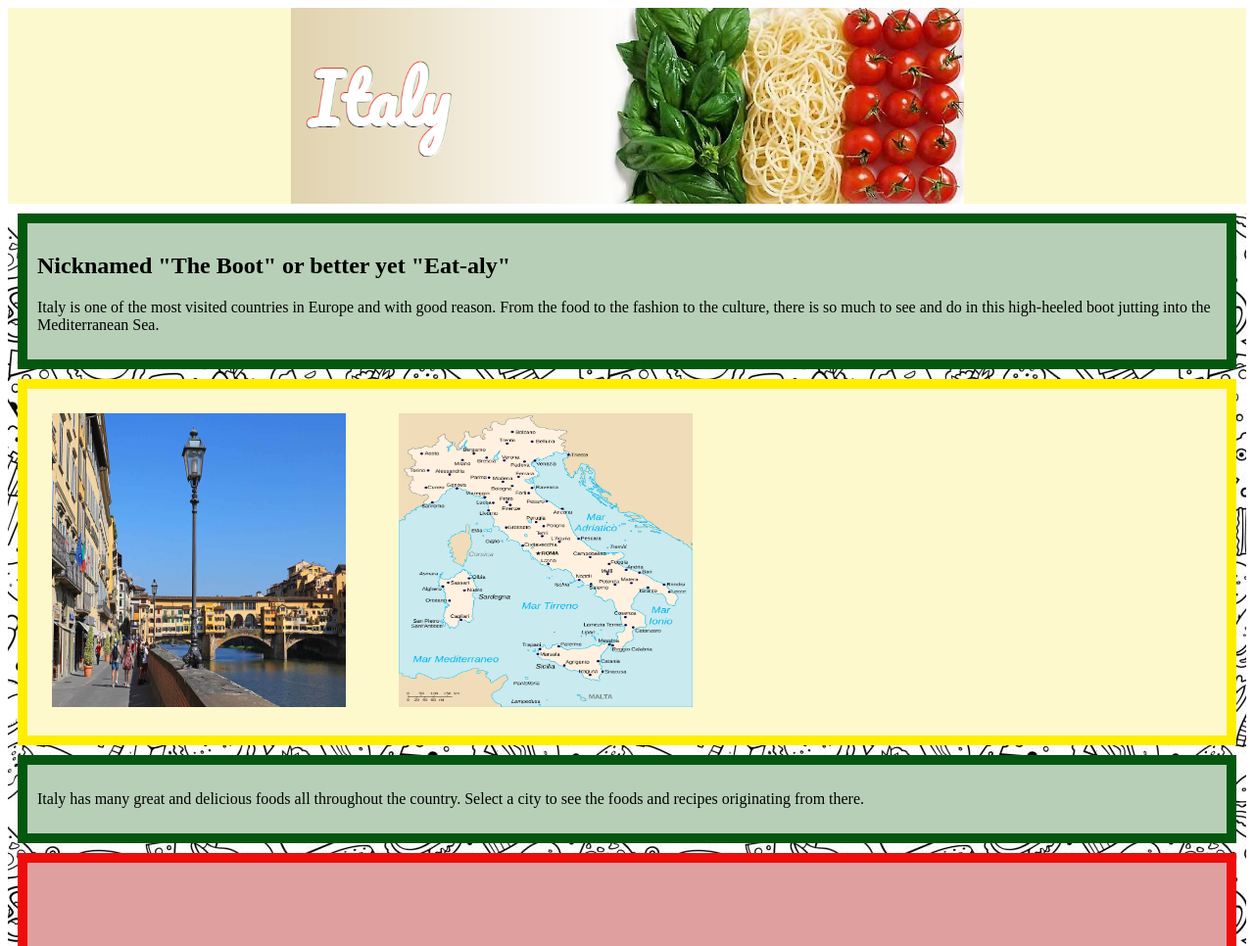
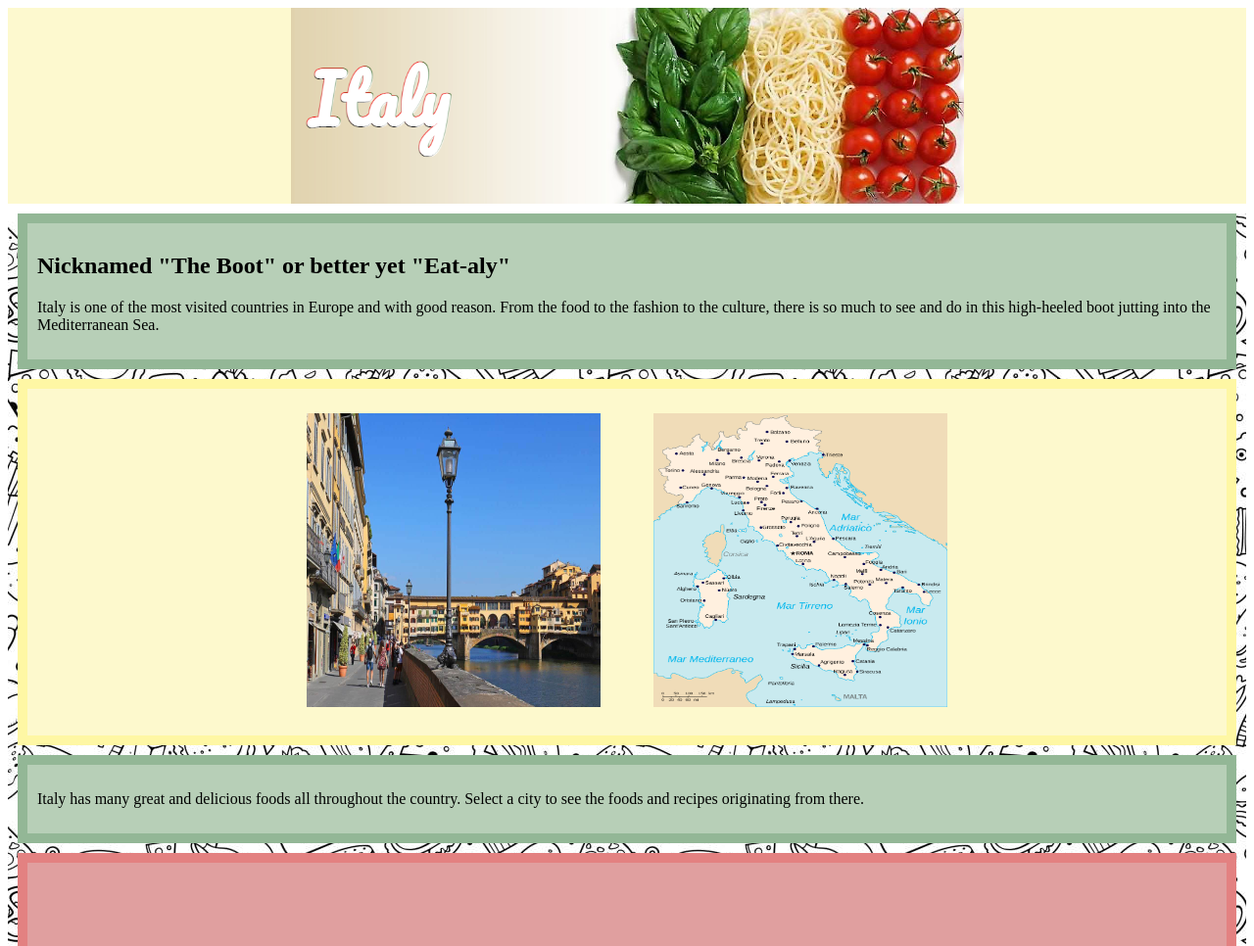
Before and after one commit to Mibo0419/Taste-the-World-Recipes, a plain HTML site: page Countries/Italy.html in a window 1280 px wide. Shown: the top 966 px of the page at 98% size. Drawn offline with Linux system fonts and the light colour scheme.

Commit message:
possible final version of italy.html

```diff
--- a/style_italy.css
+++ b/style_italy.css
@@ -3,29 +3,30 @@ main{
     background-image: url("Images/Background.jpg");
 }
 
+
 /* testing borders */
 
 main > section.intro-section{
     background-color: rgb(183, 207, 183);
-    border: 10px solid rgb(4, 87, 15);
+    border: 10px solid rgb(4, 87, 15, 0.2);
     margin: 10px 10px 10px 10px;
 }
 
 main > section.images-section{
     background-color: rgb(253, 249, 205);
-    border: 10px solid rgb(255, 238, 0);
+    border: 10px solid rgb(255, 238, 0, 0.2);
     margin: 10px 10px 10px 10px;
 }
 
 main > section.post-img-section{
     background-color: rgb(183, 207, 183);
-    border: 10px solid rgb(4, 87, 15);
+    border: 10px solid rgb(4, 87, 15, 0.2);
     margin: 10px 10px 10px 10px;
 }
 
 main > div.grid-container-cities{
     background-color: rgb(224, 159, 159);
-    border: 10px solid rgb(238, 13, 13);
+    border: 10px solid rgb(238, 13, 13, 0.2);
     margin: 10px 10px 10px 10px;
 }
 
@@ -41,14 +42,18 @@ header{
     background-color: #fdf9cf;
 }
 
+/* intro images */
+.moving-wrapper{
+    text-align: center;
+}
 
-/* intro images */
 .italy-map{
     height: 300px;
     width: 300px;
     display: inline-block;
     padding: 20px;
     margin: 5px;
+
 }
 
 /* grid of italian cities */
@@ -107,3 +112,5 @@ header{
 section.intro-section, .post-img-section{
     padding: 10px;
 }
+
+/* responsive design using CSS - media */
```
